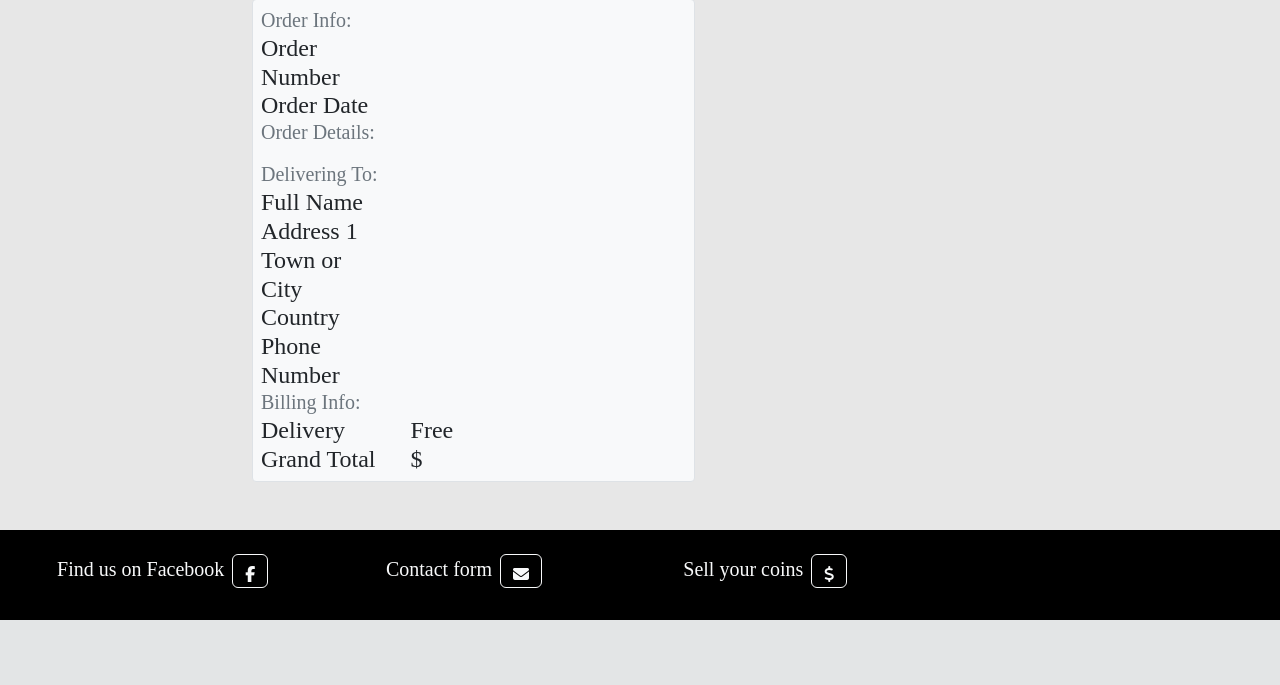
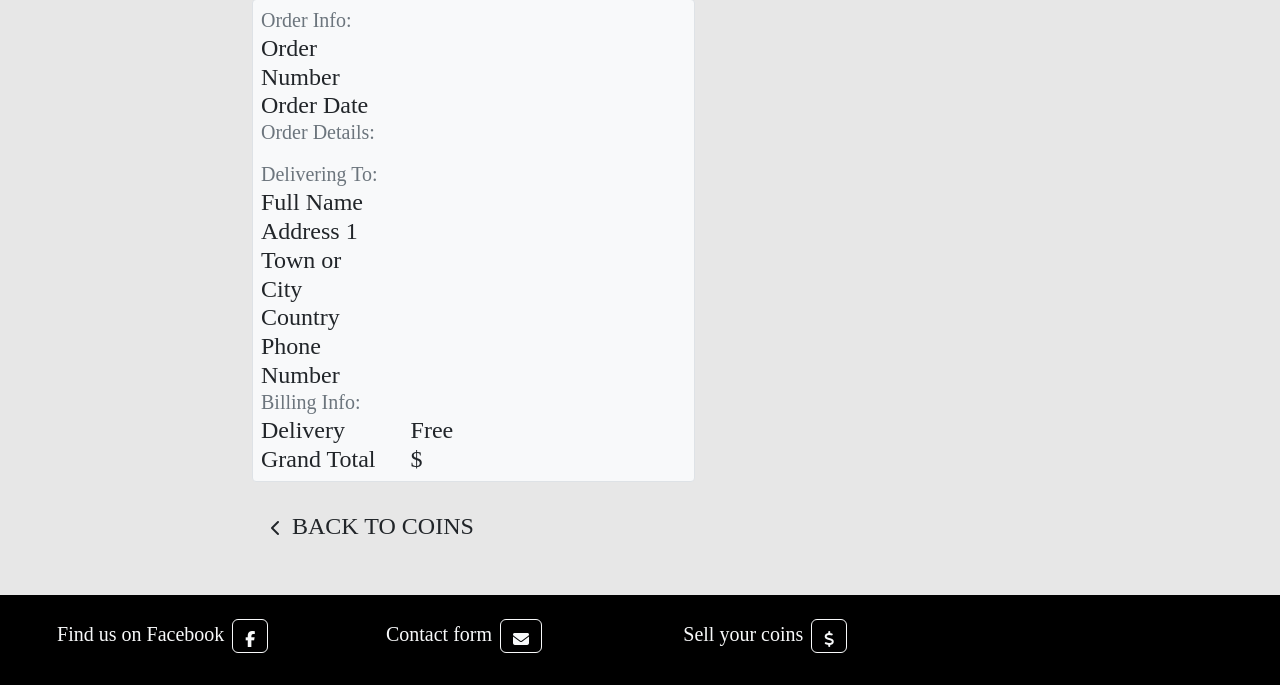
Before and after one commit to Folkor1/CI_PP5_GoldenCoin, a Django app: template checkout/templates/checkout/checkout_success.html in a window 1280 px wide. Shown: the part 283-968 px from the top of the page. Before the commit the page ends 903 px from the top, so only its background shows below. Run offline with Django 3.2, Linux system fonts and the light colour scheme; the template is opened without the code that fills it, so the values that code supplies are empty; parts of the project's set-up code (start-up, migrations or seed data) failed here and were passed over; some libraries are stand-ins or nearby versions; some web fonts are replaced.

Commit message:
Add navigation buttons to checkout success page

```diff
--- a/checkout/templates/checkout/checkout_success.html
+++ b/checkout/templates/checkout/checkout_success.html
@@ -2,7 +2,7 @@
 {% load static %}
 
 {% block extra_css %}
-    <link rel="stylesheet" href="">
+    <link rel="stylesheet" href="{% static 'checkout/css/checkout.css' %}">
 {% endblock %}
 
 {% block content %}
@@ -174,6 +174,21 @@
         </div>
         <div class="row">
 			<div class="col-12 col-lg-7 text-right">
+                {% if from_profile %}
+                    <a href="{% url 'profile' %}" class="btn btn-black border-0 mt-4">
+                        <span class="icon mr-2">
+                            <i class="fas fa-angle-left"></i>
+                        </span>
+                        <span class="text-uppercase h4">Back to Profile</span>
+                    </a>
+                {% else %}
+                    <a href="{% url 'coins' %}" class="btn border-0 mt-4">
+                        <span class="icon mr-2">
+                            <i class="fas fa-chevron-left"></i>
+                        </span>
+                        <span class="text-uppercase h4">Back to coins</span>
+                    </a>
+                {% endif %}
 			</div>
 		</div>
     </div>
```
